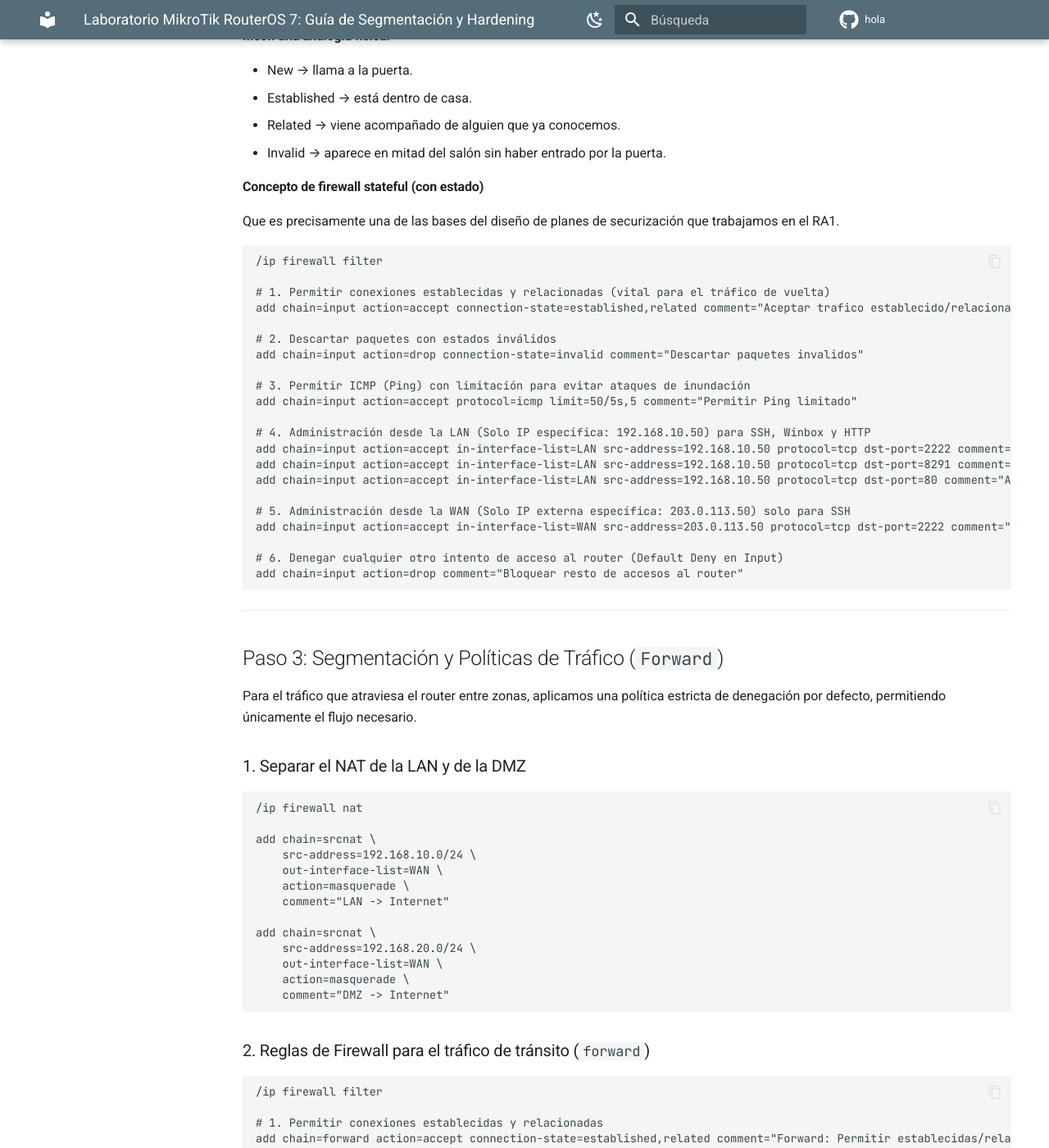
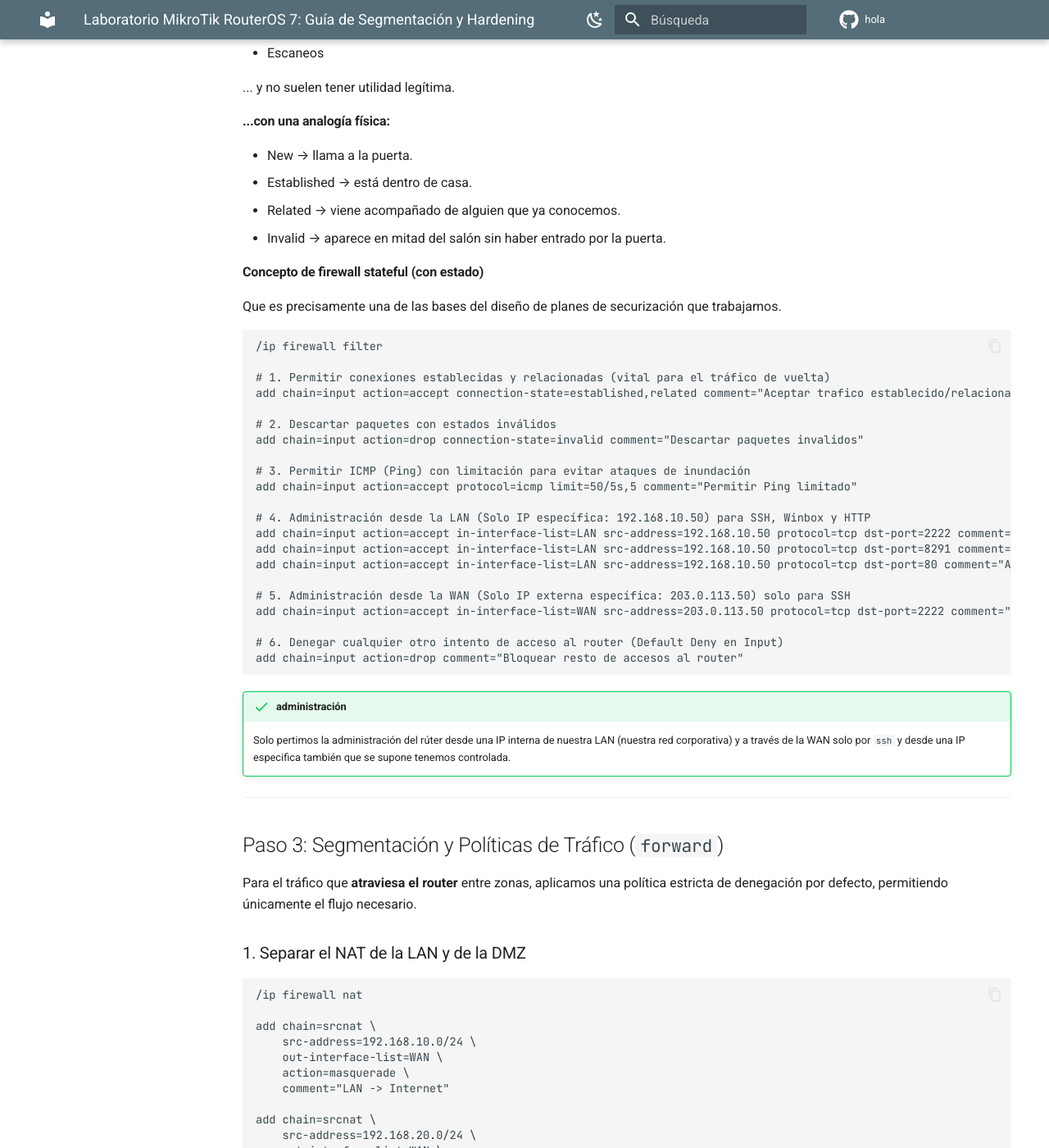
Before and after one commit to fcuadradoa01/hola, an MkDocs documentation site: the page built from docs/redes/lab-mikrotik-hardening.md, in a window 1280 px wide and 1400 px high, scrolled down 2196 px. Shown: the whole window at 82% size. Built offline with MkDocs 1.6.1 and Material for MkDocs 9.7.7, drawn with Linux system fonts in a browser that asks for light colours; comment, search, counter and statistics services are not loaded; some of the changed text lies outside the part shown.

Commit message:
mikrotik cambios

````diff
--- a/docs/redes/lab-mikrotik-hardening.md
+++ b/docs/redes/lab-mikrotik-hardening.md
@@ -17,7 +17,7 @@
 
 ## Topología de Interfaces de Referencia
 
-*   `ether1`: WAN (Conectada a Internet / NAT)
+*   `ether1`: WAN (Conectada a Internet / NAT - IP por DHCP)
 *   `ether2`: LAN (Red de empleados, ej. `192.168.10.0/24`)
 *   `ether3`: DMZ (Servidores Ubuntu 24.04, ej. `192.168.20.0/24`)
 
@@ -61,12 +61,15 @@
 set api-ssl disabled=yes
 set www-ssl disabled=yes
 ```
+!!! info "acceso al rúter"
+    solo permitimos acceso ssh (además cambiamos el puerto por defecto a otro `2222`), http `80` y winbox `8291`
 
 ### 2. Reglas de Firewall para el plano de control (`input`)
 
 **Las reglas del firewall se evalúan de arriba hacia abajo, una a una**. Cuando un paquete coincide con una regla que tiene una acción definitiva (`accept`, `drop`, `reject`), el proceso se detiene y no se siguen evaluando más reglas.
 
 En casi todos los rúters/firewalls verás algo parecido a:
+
 ```routeros
 accept established
 accept related
@@ -103,7 +106,8 @@
 - Invalid → aparece en mitad del salón sin haber entrado por la puerta.
 
 #### Concepto de firewall stateful (con estado)
-Que es precisamente una de las bases del diseño de planes de securización que trabajamos en el RA1.
+
+Que es precisamente una de las bases del diseño de planes de securización que trabajamos.
 
 ```routeros
 /ip firewall filter
@@ -128,12 +132,14 @@
 # 6. Denegar cualquier otro intento de acceso al router (Default Deny en Input)
 add chain=input action=drop comment="Bloquear resto de accesos al router"
 ```
+!!! success "administración"
+    Solo pertimos la administración del rúter desde una IP interna de nuestra LAN (nuestra red corporativa) y a través de la WAN solo por `ssh` y desde una IP especifica también que se supone tenemos controlada.
 
 ---
 
-## Paso 3: Segmentación y Políticas de Tráfico (`Forward`)
+## Paso 3: Segmentación y Políticas de Tráfico (`forward`)
 
-Para el tráfico que atraviesa el router entre zonas, aplicamos una política estricta de denegación por defecto, permitiendo únicamente el flujo necesario.
+Para el tráfico que __atraviesa el router__ entre zonas, aplicamos una política estricta de denegación por defecto, permitiendo únicamente el flujo necesario.
 
 ### 1. Separar el NAT de la LAN y de la DMZ
 
````
